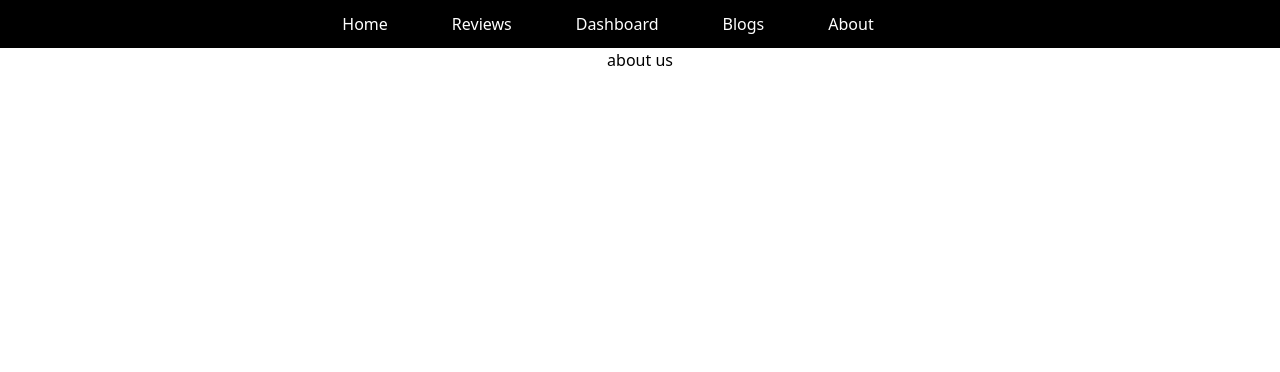
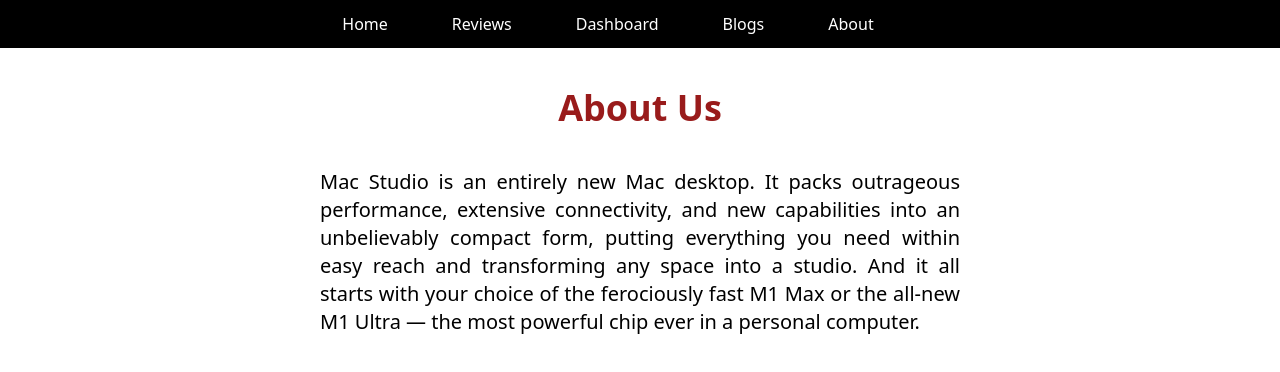
Before and after one commit to tanimtonni12/Product_Analysis_website, a React (Create React App) app: page /about in a window 1280 px wide. Shown: the top 372 px of the page. Built offline with nearby package versions, Linux system fonts and the light colour scheme.

Commit message:
about us updated and 404 page

```diff
--- a/src/components/About/About.js
+++ b/src/components/About/About.js
@@ -3,7 +3,8 @@
 const About = () => {
     return (
         <div>
-            <h3>about us</h3>
+            <h3 className='text-4xl text-red-800 font-bold mt-10'>About Us</h3>
+            <p className='text-xl w-2/4 text-justify mx-auto my-10'>Mac Studio is an entirely new Mac desktop. It packs outrageous performance, extensive connectivity, and new capabilities into an unbelievably compact form, putting everything you need within easy reach and transforming any space into a studio. And it all starts with your choice of the ferociously fast M1 Max or the all-new M1 Ultra — the most powerful chip ever in a personal computer.</p>
         </div>
     );
 };
--- a/src/components/NotFound/NotFound.js
+++ b/src/components/NotFound/NotFound.js
@@ -4,7 +4,7 @@
 const NotFound = () => {
     return (
         <div className='mt-20'>
-            <h2 className='text-red-800 font-bold text-5xl'>Opps!!</h2>
+
             <img className='mx-auto' src={img} alt="" />
         </div>
     );
```
